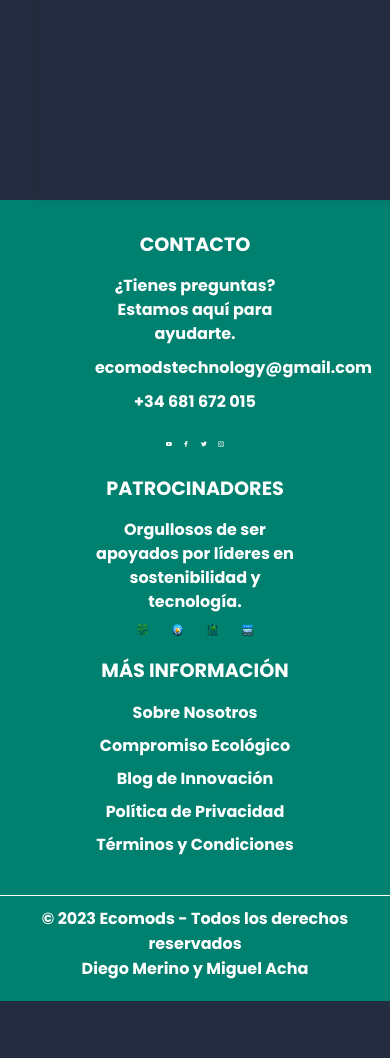
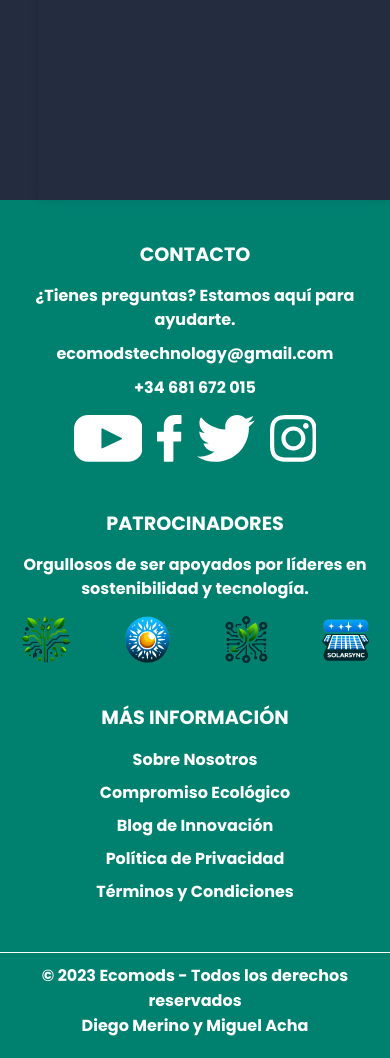
Before and after one commit to MiguelAchaD/IW_BI_GIW-6, a Django app: page /myCart/ in a window 390 px wide. Shown: the part 644-1702 px from the top of the page. Before the commit the page ends 1645 px from the top, so only its background shows below. Run offline with Django 4.2, Linux system fonts and the light colour scheme; a user stored in the database is signed in; data comes from the database, SQL or seed files in the repository.

Commit message:
Nuevo footer

```diff
--- a/Proyecto/web/app/static/css/footer.css
+++ b/Proyecto/web/app/static/css/footer.css
@@ -93,3 +93,60 @@ footer {
   height: 3vw;
   width: 3vw;
 }
+
+@media (max-width: 768px) {
+  .footer-container {
+    flex-direction: column;
+    align-items: center;
+    text-align: center;
+  }
+
+  .footer-section {
+    width: 100%;
+    max-width: 400px;
+    margin: 20px 0;
+  }
+
+  /* Asegura que los iconos de redes sociales estén en una fila */
+  .social ul {
+    display: flex;
+    justify-content: center;
+    gap: 15px; /* Espacio entre iconos */
+    margin-top: 15px;
+  }
+
+  .social ul li {
+    margin: 0;
+  }
+
+  .social ul li a svg {
+    width: 8vw;
+    height: auto;
+  }
+
+  /* Centrado y alineación de los logos de patrocinadores */
+  .sponsors-logos {
+    display: flex;
+    justify-content: center;
+    align-items: center; /* Centra verticalmente las imágenes */
+    flex-wrap: wrap;
+    gap: 10px;
+    margin-top: 15px;
+  }
+
+  .sponsors-logos img {
+    height: 8vw; /* Define una altura uniforme */
+    width: auto;
+    align-self: center;
+    display: block;
+    margin: 0 auto;
+  }
+}
+
+@media (max-width: 480px) {
+  .social ul li a svg,
+  .sponsors-logos img {
+    height: 12vw;
+    width: auto;
+  }
+}
```
